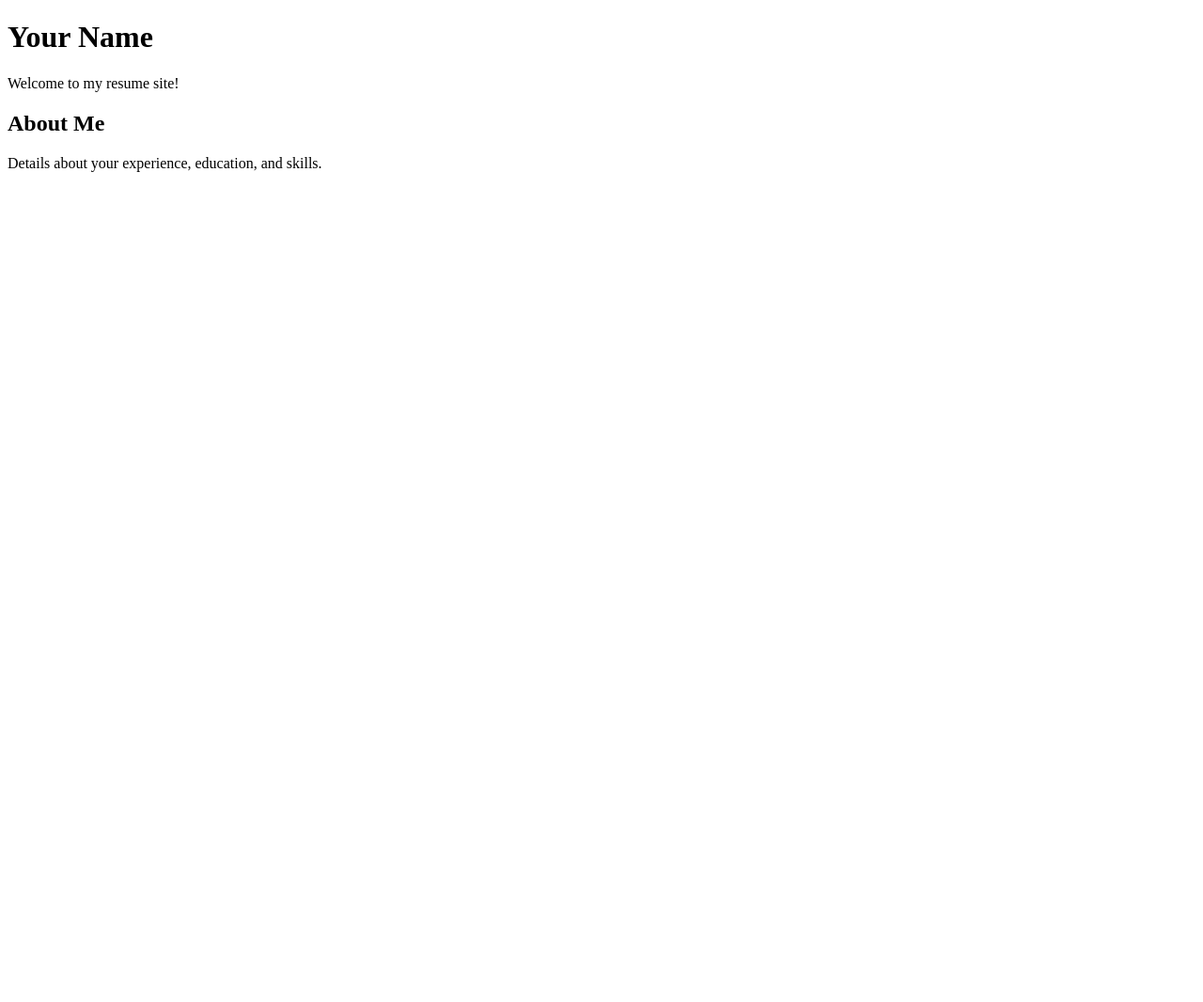
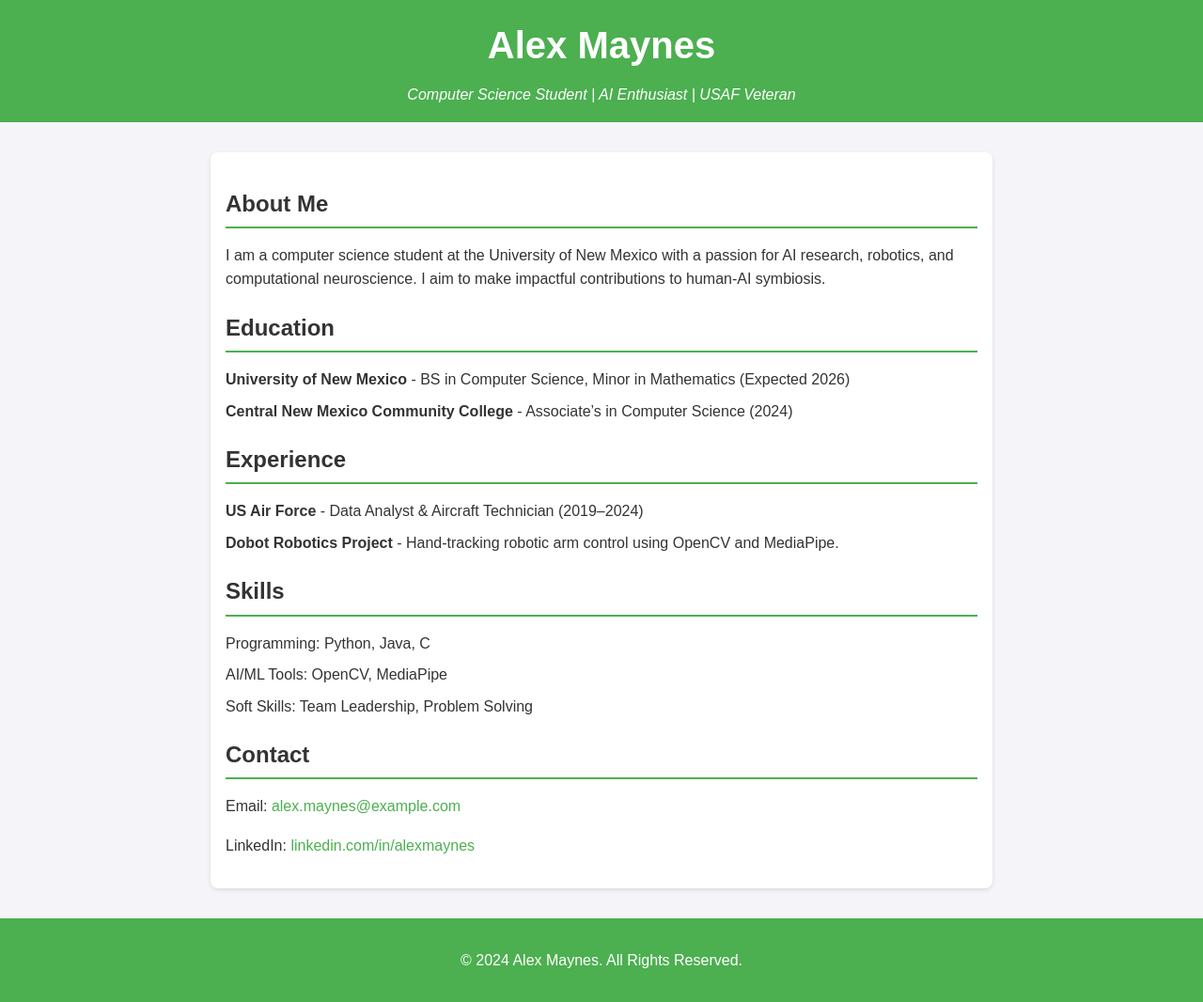
Before and after one commit to AMaynes/AMaynes.github.io, a plain HTML site: page index.html in a window 1280 px wide. Shown: the whole page at 94% size. Before the commit the page ends 800 px from the top, so only its background shows below. Drawn offline with Linux system fonts and the light colour scheme.

Commit message:
Add files via upload

```diff
--- a/index.html
+++ b/index.html
@@ -1,12 +1,51 @@
 <!DOCTYPE html>
-<html>
+<html lang="en">
 <head>
-    <title>My Resume</title>
+    <meta charset="UTF-8">
+    <meta name="viewport" content="width=device-width, initial-scale=1.0">
+    <title>Alex Maynes - Resume</title>
+    <link rel="stylesheet" href="style.css">
 </head>
 <body>
-    <h1>Your Name</h1>
-    <p>Welcome to my resume site!</p>
-    <h2>About Me</h2>
-    <p>Details about your experience, education, and skills.</p>
+    <header>
+        <h1>Alex Maynes</h1>
+        <p>Computer Science Student | AI Enthusiast | USAF Veteran</p>
+    </header>
+    <main>
+        <section id="about">
+            <h2>About Me</h2>
+            <p>I am a computer science student at the University of New Mexico with a passion for AI research, robotics, and computational neuroscience. I aim to make impactful contributions to human-AI symbiosis.</p>
+        </section>
+        <section id="education">
+            <h2>Education</h2>
+            <ul>
+                <li><strong>University of New Mexico</strong> - BS in Computer Science, Minor in Mathematics (Expected 2026)</li>
+                <li><strong>Central New Mexico Community College</strong> - Associate’s in Computer Science (2024)</li>
+            </ul>
+        </section>
+        <section id="experience">
+            <h2>Experience</h2>
+            <ul>
+                <li><strong>US Air Force</strong> - Data Analyst & Aircraft Technician (2019–2024)</li>
+                <li><strong>Dobot Robotics Project</strong> - Hand-tracking robotic arm control using OpenCV and MediaPipe.</li>
+            </ul>
+        </section>
+        <section id="skills">
+            <h2>Skills</h2>
+            <ul>
+                <li>Programming: Python, Java, C</li>
+                <li>AI/ML Tools: OpenCV, MediaPipe</li>
+                <li>Soft Skills: Team Leadership, Problem Solving</li>
+            </ul>
+        </section>
+        <section id="contact">
+            <h2>Contact</h2>
+            <p>Email: <a href="mailto:alex.maynes@example.com">alex.maynes@example.com</a></p>
+            <p>LinkedIn: <a href="https://linkedin.com/in/alexmaynes">linkedin.com/in/alexmaynes</a></p>
+        </section>
+    </main>
+    <footer>
+        <p>© 2024 Alex Maynes. All Rights Reserved.</p>
+    </footer>
 </body>
 </html>
--- /dev/null
+++ b/style.css
@@ -0,0 +1,67 @@
+/* General styles */
+body {
+    font-family: Arial, sans-serif;
+    line-height: 1.6;
+    margin: 0;
+    padding: 0;
+    background-color: #f4f4f9;
+    color: #333;
+}
+
+header {
+    background-color: #4CAF50;
+    color: #fff;
+    padding: 1rem 0;
+    text-align: center;
+}
+
+header h1 {
+    margin: 0;
+    font-size: 2.5rem;
+}
+
+header p {
+    margin: 0.5rem 0 0;
+    font-style: italic;
+}
+
+main {
+    max-width: 800px;
+    margin: 2rem auto;
+    padding: 1rem;
+    background: #fff;
+    border-radius: 8px;
+    box-shadow: 0 2px 5px rgba(0, 0, 0, 0.1);
+}
+
+h2 {
+    border-bottom: 2px solid #4CAF50;
+    margin-bottom: 0.5rem;
+    padding-bottom: 0.3rem;
+}
+
+ul {
+    list-style-type: none;
+    padding: 0;
+}
+
+ul li {
+    margin: 0.5rem 0;
+}
+
+a {
+    color: #4CAF50;
+    text-decoration: none;
+}
+
+a:hover {
+    text-decoration: underline;
+}
+
+footer {
+    text-align: center;
+    padding: 1rem;
+    background-color: #4CAF50;
+    color: #fff;
+    margin-top: 2rem;
+}
```
